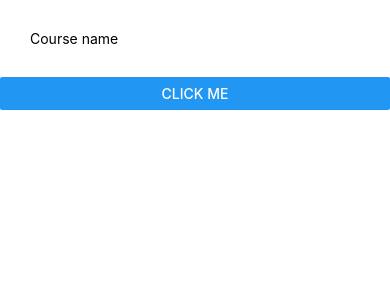
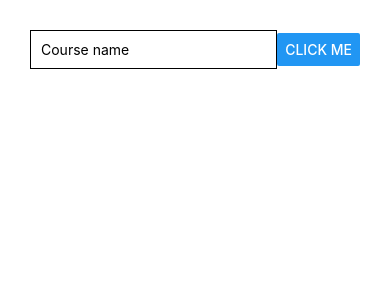
Before and after one commit to kumsal452b/ReactApp, a React Native app: screen / in a window 390 px wide. Shown: the top 300 px of the page. Built offline with nearby package versions, Linux system fonts and the light colour scheme.

Commit message:
add new style element to app.js

```diff
--- a/App.js
+++ b/App.js
@@ -7,13 +7,29 @@ export default function App() {
     "Open up App.js to start working on your app!"
   );
   return (
-    <View>
-      <View>
+    <View
+      style={{
+        padding: 30,
+        borderColor: "#5d7363",
+      }}
+    >
+      <View
+        style={{
+          flexDirection: "row",
+          justifyContent: "space-between",
+          alignItems: "center",
+        }}
+      >
         <TextInput
           placeholder="Course name"
-          style={{ borderColor: "", padding: 30 }}
+          style={{
+            borderColor: "black",
+            borderWidth: 1,
+            padding: 10,
+            width: "76%",
+          }}
         />
-        <Button title="Click Me" />
+        <Button title="Click Me" style={{}} />
       </View>
     </View>
   );
```
